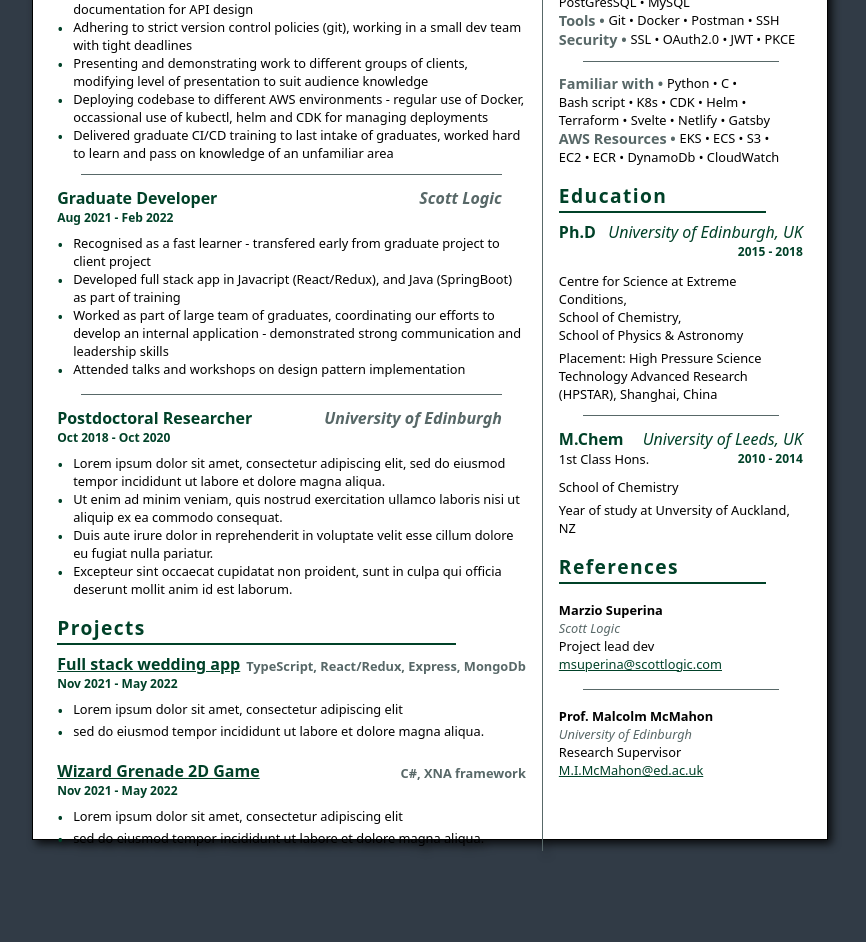
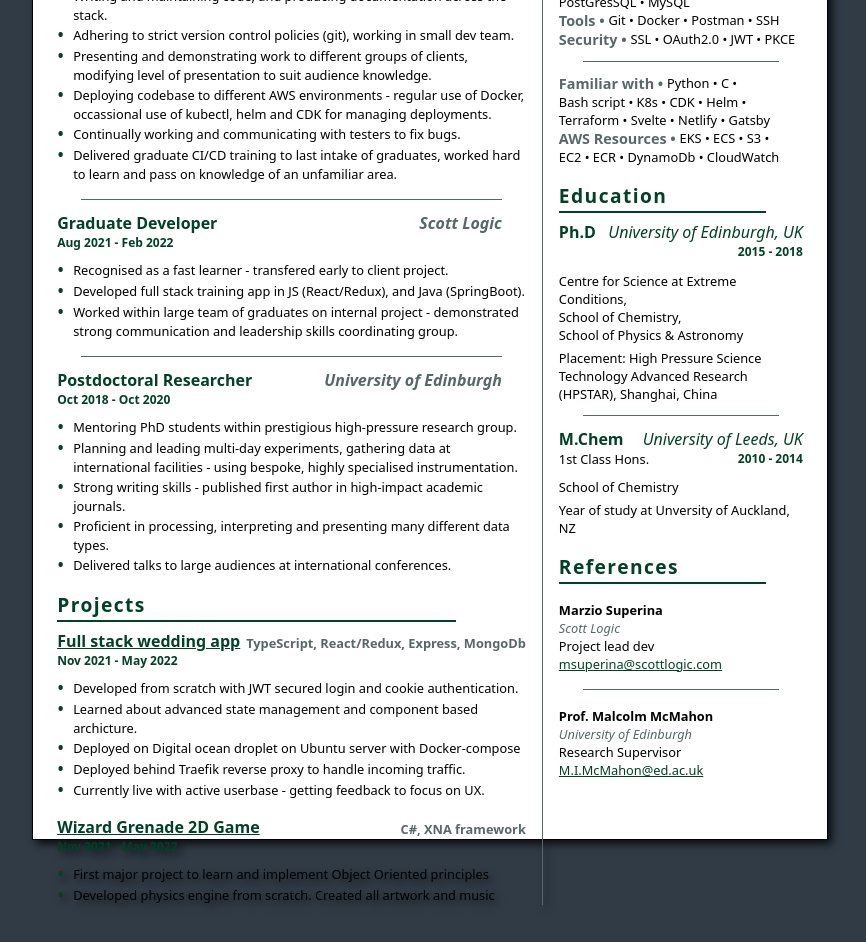
Before and after one commit to edpacca/cv, a Svelte app: page / in a window 1280 px wide. Shown: the part 380-1322 px from the top of the page, without its empty margins (210-1076 px from the left). Before the commit the page ends 1271 px from the top, so only its background shows below. Built offline with nearby package versions, Linux system fonts and the light colour scheme.

Commit message:
redesign for pdf

```diff
--- a/public/global.css
+++ b/public/global.css
@@ -86,8 +86,21 @@ a {
 /* Components */
 .experience-wrapper {
 	margin-top: 0.5em;
-	display: grid;
-	grid-template-columns: 1em 1fr;
+	padding-left: 1em;
+}
+
+ul {
+	list-style: none;
+}
+
+ul li::before {
+	content: "\2022";
+	color: rgb(0, 65, 40);
+	font-weight: bold;
+	font-size: 1.2em;
+	display: inline-block;
+	width: 1em;
+	margin-left: -1em;
 }
 
 .experience {
--- a/src/Experience/components/Employment.svelte
+++ b/src/Experience/components/Employment.svelte
@@ -13,13 +13,12 @@
         <div class="company grey">{employment.company}</div>
     </div>
     <div class="dates green">{employment.dates}</div>
-    <div class="experience-wrapper">
+    <ul class="experience-wrapper">
         {#each employment.experiences as experience}
-        <div class="bullet-icon green">&bull;</div>
         <!-- <Icon data={faCaretRight} class="bullet-icon green"/> -->
-        <div class="experience"> {experience}</div>
+        <li class="experience"> {experience}</li>
         {/each}
-    </div>
+    </ul>
 </div>
 
 <style>
--- a/src/Experience/data/data.ts
+++ b/src/Experience/data/data.ts
@@ -5,12 +5,13 @@ export const associateDev: Employment = {
     company: "Scott Logic",
     dates: "Feb 2022 - present",
     experiences: [
-        "Full stack development of green-fields SSO application - working to meet client requirements using AGILE delivery principles",
-        "Writing and maintaining code for all layers of application, producing documentation for API design",
-        "Adhering to strict version control policies (git), working in a small dev team with tight deadlines",
-        "Presenting and demonstrating work to different groups of clients, modifying level of presentation to suit audience knowledge",
-        "Deploying codebase to different AWS environments - regular use of Docker, occassional use of kubectl, helm and CDK for managing deployments",
-        "Delivered graduate CI/CD training to last intake of graduates, worked hard to learn and pass on knowledge of an unfamiliar area"
+        "Full stack development of \'green-fields\' SSO application - working to meet demanding client requirements using AGILE delivery principles.",
+        "Writing and maintaining code, and producing documentation across the stack.",
+        "Adhering to strict version control policies (git), working in small dev team.",
+        "Presenting and demonstrating work to different groups of clients, modifying level of presentation to suit audience knowledge.",
+        "Deploying codebase to different AWS environments - regular use of Docker, occassional use of kubectl, helm and CDK for managing deployments.",
+        "Continually working and communicating with testers to fix bugs.",
+        "Delivered graduate CI/CD training to last intake of graduates, worked hard to learn and pass on knowledge of an unfamiliar area."
     ]
 }
 
@@ -19,10 +20,9 @@ export const graduateDev: Employment = {
     company: "Scott Logic",
     dates: "Aug 2021 - Feb 2022",
     experiences: [
-        "Recognised as a fast learner - transfered early from graduate project to client project",
-        "Developed full stack app in Javacript (React/Redux), and Java (SpringBoot) as part of training",
-        "Worked as part of large team of graduates, coordinating our efforts to develop an internal application - demonstrated strong communication and leadership skills",
-        "Attended talks and workshops on design pattern implementation"
+        "Recognised as a fast learner - transfered early to client project.",
+        "Developed full stack training app in JS (React/Redux), and Java (SpringBoot).",
+        "Worked within large team of graduates on internal project - demonstrated strong communication and leadership skills coordinating group.",
     ]
 }
 
@@ -32,10 +32,11 @@ export const postdoc: Employment = {
     subCompany: "Centre for Science at Extreme Conditions",
     dates: "Oct 2018 - Oct 2020",
     experiences: [
-        "Lorem ipsum dolor sit amet, consectetur adipiscing elit, sed do eiusmod tempor incididunt ut labore et dolore magna aliqua.",
-        "Ut enim ad minim veniam, quis nostrud exercitation ullamco laboris nisi ut aliquip ex ea commodo consequat.",
-        "Duis aute irure dolor in reprehenderit in voluptate velit esse cillum dolore eu fugiat nulla pariatur.",
-        "Excepteur sint occaecat cupidatat non proident, sunt in culpa qui officia deserunt mollit anim id est laborum.",
+        "Mentoring PhD students within prestigious high-pressure research group.",
+        "Planning and leading multi-day experiments, gathering data at international facilities - using bespoke, highly specialised instrumentation.",
+        "Strong writing skills - published first author in high-impact academic journals.",
+        "Proficient in processing, interpreting and presenting many different data types.",
+        "Delivered talks to large audiences at international conferences.",
     ]
 }
 
--- a/src/Projects/components/Project.svelte
+++ b/src/Projects/components/Project.svelte
@@ -23,13 +23,11 @@
         </div>
     </div>
     <div class="dates green">{project.dates}</div>
-    <div class="experience-wrapper">
+    <ul class="experience-wrapper">
         {#each project.experiences as experience}
-        <div class="bullet-icon green">&bull;</div>
-        <!-- <Icon data={faCaretRight} class="bullet-icon green"/> -->
-        <div class="experience">{experience}</div>
+        <li class="experience">{experience}</li>
         {/each}
-    </div>
+    </ul>
 </div>
 
 <style>
--- a/src/Projects/data/data.ts
+++ b/src/Projects/data/data.ts
@@ -6,8 +6,11 @@ export const wapp: Project = {
     link: "https://pandala.edpacca.co.uk",
     technologies: [ "TypeScript", "React/Redux", "Express", "MongoDb" ],
     experiences: [
-        "Lorem ipsum dolor sit amet, consectetur adipiscing elit",
-        "sed do eiusmod tempor incididunt ut labore et dolore magna aliqua.",
+        "Developed from scratch with JWT secured login and cookie authentication.",
+        "Learned about advanced state management and component based archicture.",
+        "Deployed on Digital ocean droplet on Ubuntu server with Docker-compose",
+        "Deployed behind Traefik reverse proxy to handle incoming traffic.",
+        "Currently live with active userbase - getting feedback to focus on UX.",
     ]
 }
 
@@ -17,7 +20,7 @@ export const wizardGrenade: Project = {
     link: "https://github.com/Edpacca/WizardGrenade2",
     technologies: [ "C#", "XNA framework" ],
     experiences: [
-        "Lorem ipsum dolor sit amet, consectetur adipiscing elit",
-        "sed do eiusmod tempor incididunt ut labore et dolore magna aliqua.",
+        "First major project to learn and implement Object Oriented principles",
+        "Developed physics engine from scratch. Created all artwork and music",
     ]
 }
--- a/src/Skills/data/data.ts
+++ b/src/Skills/data/data.ts
@@ -1,8 +1,8 @@
 import type { Skill } from "../model/Skill";
 
-export const js: Skill = {title: "JavaScript", attributes: ["TypeScript", "Node.js", "React", "Redux", "Express", "Jest"]};
+export const js: Skill = {title: "JavaScript", attributes: ["TypeScript", "Node.js", "React", "Redux", "Express", "Jest", "npm"]};
 export const csharp: Skill = {title: "C#", attributes: ["ASP.NET core", "Entity Framework"]};
-export const java: Skill = {title: "Java", attributes: ["SpringBoot", "Webflux"]};
+export const java: Skill = {title: "Java", attributes: ["SpringBoot", "Webflux", "Gradle"]};
 export const nosql: Skill = {title: "Db", attributes: ["DynamoDB", "MongoDB", "PostGresSQL", "MySQL"]};
 export const tools: Skill = {title: "Tools", attributes: ["Git", "Docker", "Postman", "SSH"]}
 export const security: Skill = {title: "Security", attributes: [ "SSL", "OAuth2.0", "JWT", "PKCE"]}
```
